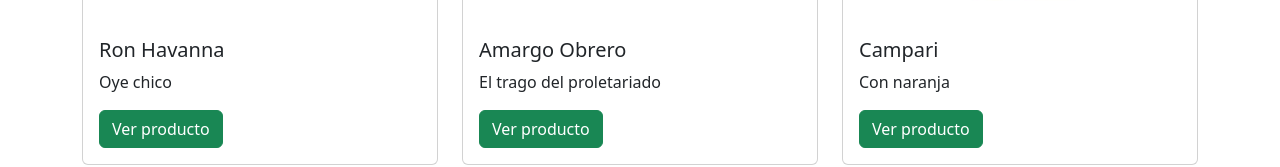
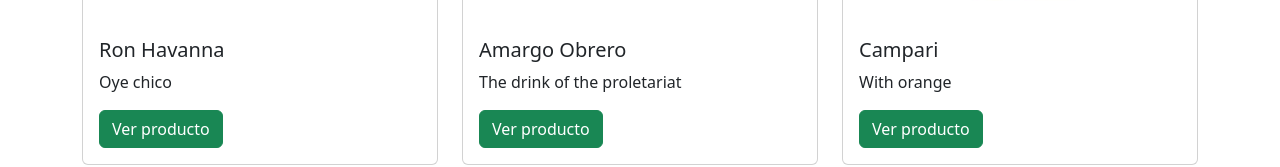
Before and after one commit to PPROF2-2022ProgWeb/g25-aula2-dpto-com-g25, an Angular app: page / in a window 1280 px wide. Shown: the part 2588-2755 px from the top of the page. Built offline with nearby package versions, Linux system fonts and the light colour scheme.

Commit message:
cambio en descripcion de prodcutos

```diff
--- a/src/productos-bd.ts
+++ b/src/productos-bd.ts
@@ -48,19 +48,19 @@
       nombre: `Amargo Obrero`,
       img:`./assets/img/amargo-obrero.webp`,
       precio: 450,
-      descripcion: `El trago del proletariado`,
-      detalle: `Amargo Obrero es una bebida inventada en la ciudad de Rosario, Santa Fe, en el año 1888, como una mezcla de hierbas aromáticas
-      serranas. Lo que lo postula como una “bebida del pueblo” es su finalidad original: erigirse en reacción amarga ante las bebidas dulces que
-      tomaban las clases burguesas. `
+      descripcion: `The drink of the proletariat`,
+      detalle: `Amargo Obrero It is a drink invented in the city of Rosario, Santa Fe, in 1888, as a mixture of aromatic herbs
+      serranas. What postulates it as a "drink of the people" is its original purpose: to set itself up as a bitter reaction to the sweet drinks that
+      took the bourgeois classes. `
     },
     {
       id: 6,
       nombre: `Campari`,
       img:`./assets/img/campari.jpg`,
       precio: 450,
-      descripcion: `Con naranja`,
-      detalle: `Campari es una bebida alcohólica de grado medio, tonificante y refrescante, calificable como aperitivo, de característico color rojo
-      y sabor amargo.`
+      descripcion: `With orange`,
+      detalle: `Campari is a medium-grade alcoholic beverage, invigorating and refreshing, classifiable as an aperitif, with a characteristic red color
+      and bitter taste.`
     }
 
   ];
```
